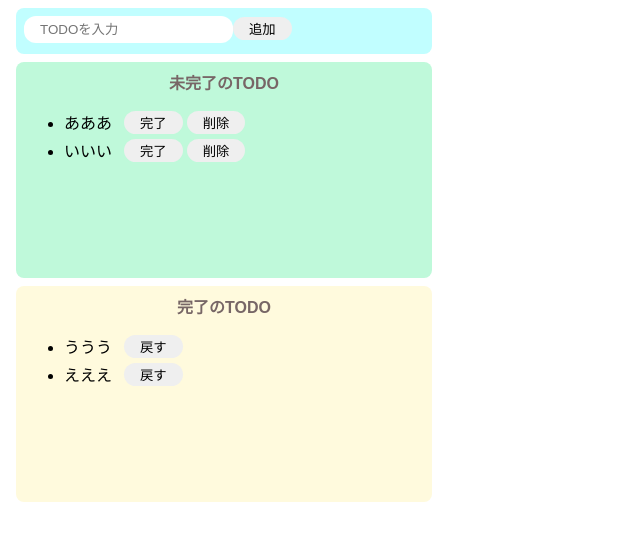
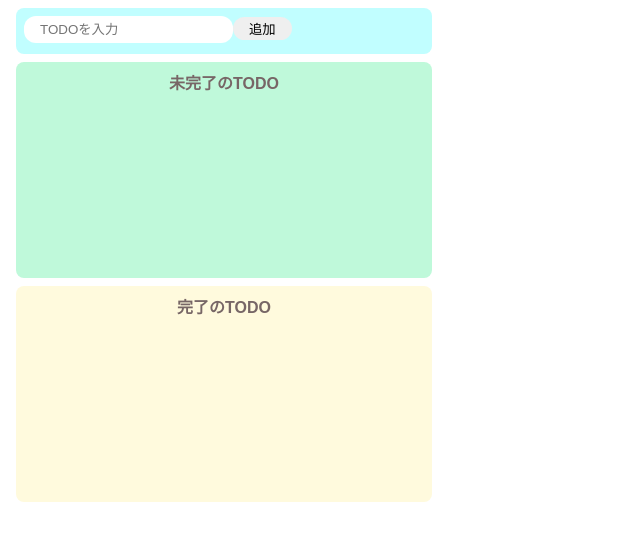
Before and after one commit to nakaji0210/u-react-todo, a React (Create React App) app: page / in a window 1280 px wide. Shown: the top 540 px of the page, without its empty margins (0-640 px from the left). Built offline with nearby package versions, Linux system fonts and the light colour scheme.

Commit message:
戻すボタンのアクションを実装

```diff
--- a/src/App.jsx
+++ b/src/App.jsx
@@ -2,19 +2,18 @@ import { useState } from "react";
 import "./styles.css";
 
 export const App = () => {
-  // stateを定義
+  // stateを定義(入力値, 未完了TODO, 完了TODO)
   const [todoText, setTodoText] = useState("");
-  const [incompleteTodos, setIncompleteTodos] = useState(["あああ", "いいい"]);
-  const [completeTodos, setCompleteTodos] = useState(["ううう", "えええ"]);
+  const [incompleteTodos, setIncompleteTodos] = useState([]);
+  const [completeTodos, setCompleteTodos] = useState([]);
 
   // inputタグでのstate変更をonCangeで受け取るように定義(eventは仮引数)
   const onChangeTodoText = (event) => setTodoText(event.target.value);
-
   // 追加ボタンのアクションを定義
   const onClickAddTodo = () => {
     // 空の場合はそのままreturn
     if (todoText === "") return;
-    // スプレッド構文で未完了TODOの配列を展開しつつinputタグの値を追加
+    // 現状の未完了TODOの配列(スプレッド構文で展開)にinputタグの値を追加
     const newTodos = [...incompleteTodos, todoText];
     setIncompleteTodos(newTodos);
     // 追加後はinputエリアに空文字をセットしてクリアする
@@ -23,12 +22,38 @@ export const App = () => {
 
   // 削除ボタンのアクションを定義
   const onClickDeleteTodo = (index) => {
-    // 改めて未完了TODOをスプレッド構文で取得
-    const targetTodos = [...incompleteTodos];
+    // 現状の未完了TODOの配列を取得
+    const targetIncompleteTodos = [...incompleteTodos];
     // splace関数で対象のindexを　１つ削除
-    targetTodos.splice(index, 1);
+    targetIncompleteTodos.splice(index, 1);
     // 未完了TODOのstateを更新する
-    setIncompleteTodos(targetTodos);
+    setIncompleteTodos(targetIncompleteTodos);
+  };
+
+  // 完了ボタンのアクションを定義
+  const onClickCompleteTodo = (index) => {
+    // 現状の未完了TODOの配列を取得
+    const targetIncompleteTodos = [...incompleteTodos];
+    // splace関数で対象のindexを　１つ削除
+    targetIncompleteTodos.splice(index, 1);
+    // 完了TODOの配列に当該TODOを追加する
+    const newCompleteTodos = [...completeTodos, incompleteTodos[index]];
+    // 未完了TODOと完了TODOのstateを更新する
+    setIncompleteTodos(targetIncompleteTodos);
+    setCompleteTodos(newCompleteTodos);
+  };
+
+  // 戻すボタンのアクションを定義
+  const onClickBackTodo = (index) => {
+    // 現状の完了TODOの配列を取得
+    const targetCompleteTodos = [...completeTodos];
+    // 該当のindexを1つ削除
+    targetCompleteTodos.splice(index, 1);
+    // 未完了TODOの配列に当該TODOを追加する
+    const newIncompleteTodos = [...incompleteTodos, completeTodos[index]];
+    // 未完了TODOと完了TODOのstateを更新する
+    setIncompleteTodos(newIncompleteTodos);
+    setCompleteTodos(targetCompleteTodos);
   };
 
   return (
@@ -49,7 +74,7 @@ export const App = () => {
             return (
               <div key={todo} className="list-row">
                 <li>{todo}</li>
-                <button>完了</button>
+                <button onClick={() => onClickCompleteTodo(index)}>完了</button>
                 <button onClick={() => onClickDeleteTodo(index)}>削除</button>
               </div>
             );
@@ -60,11 +85,11 @@ export const App = () => {
       <div className="complete-area">
         <p className="title">完了のTODO</p>
         <ul>
-          {completeTodos.map((todo) => {
+          {completeTodos.map((todo, index) => {
             return (
               <div key={todo} className="list-row">
                 <li>{todo}</li>
-                <button>戻す</button>
+                <button onClick={() => onClickBackTodo(index)}>戻す</button>
               </div>
             );
           })}
```
